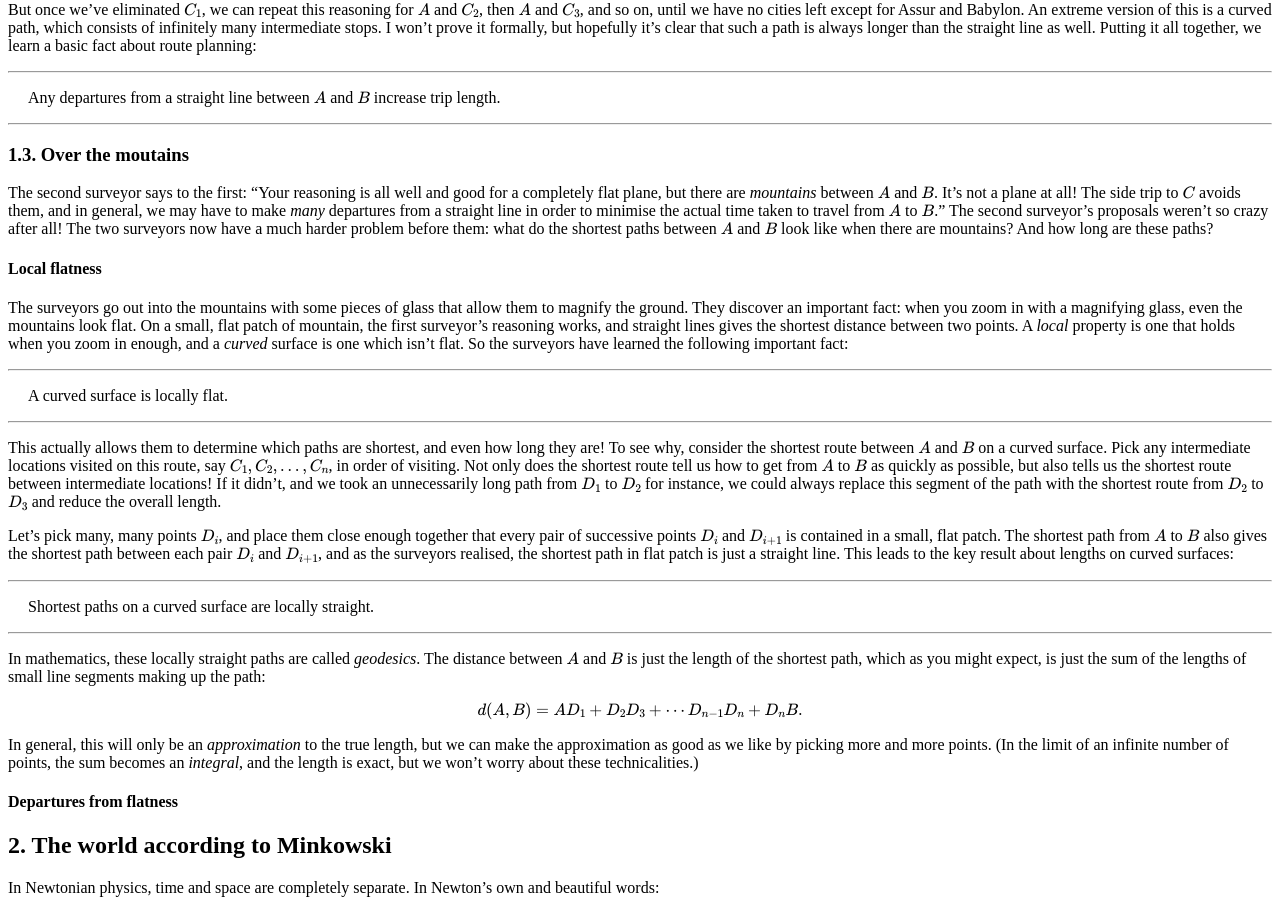
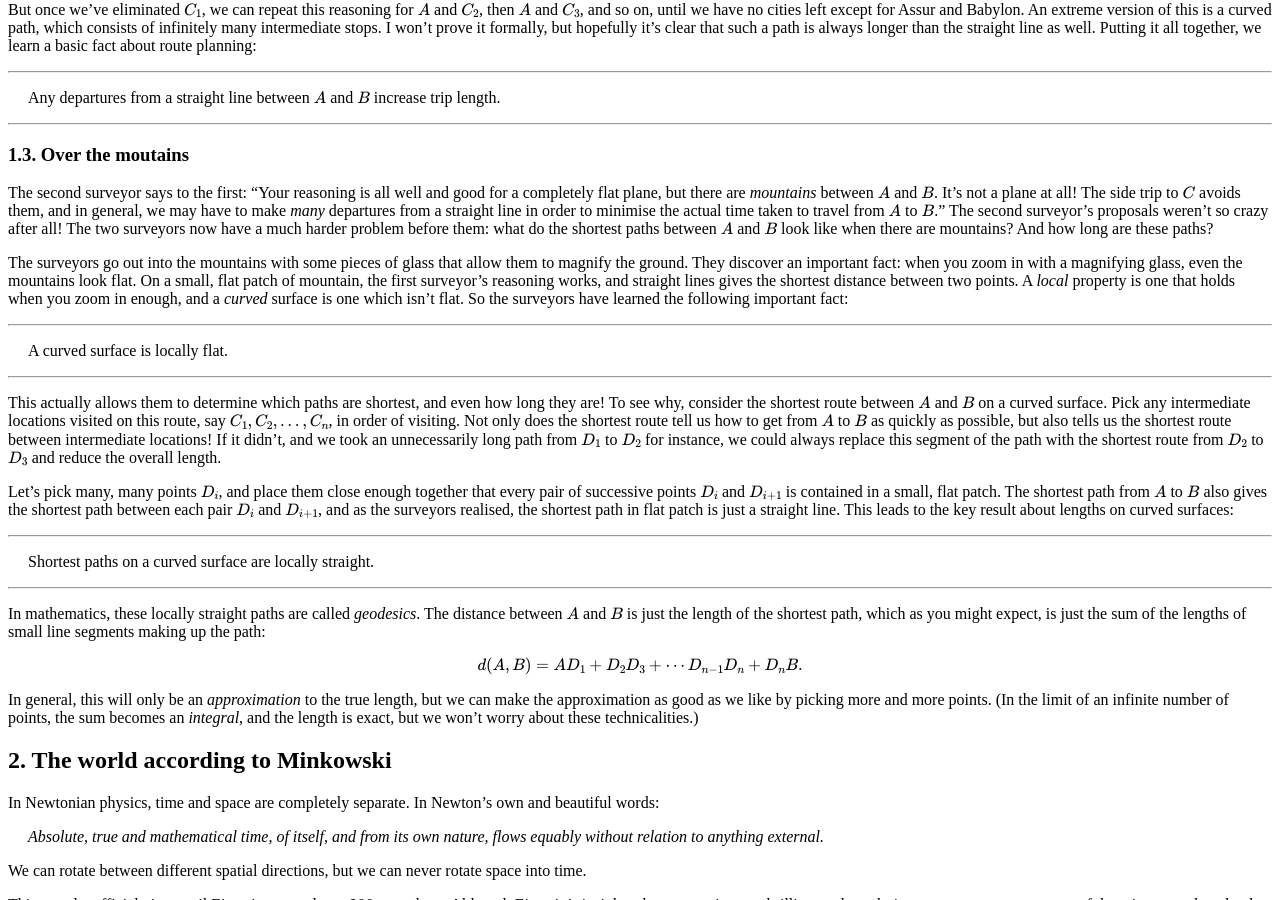
Before and after one commit to hapax/hapax.github.io, a Jekyll site: the page built from assets/maximal.md, in a window 1280 px wide and 900 px high, scrolled down 2306 px. Built offline with Jekyll 4.4.1, drawn with Linux system fonts in a browser that asks for light colours; our own code applies the rules of GitHub Pages for plain Markdown files; formulas are drawn with MathJax 3; a script that is not in the unit is left out.

Commit message:
Update maximal.md

```diff
--- a/assets/maximal.md
+++ b/assets/maximal.md
@@ -222,8 +222,6 @@ The two surveyors now have a much harder problem before them: what do the shorte
 paths between $A$ and $B$ look like when there are mountains?
 And how long are these paths?
 
-#### Local flatness
-
 The surveyors go out into the mountains with some pieces of
 glass that allow them to magnify the ground.
 They discover an important fact: when you zoom in with a magnifying
@@ -287,8 +285,6 @@ but we can make the approximation as good as we like by picking more
 and more points.
 (In the limit of an infinite number of points, the sum becomes an
 *integral*, and the length is exact, but we won't worry about these technicalities.)
-
-#### Departures from flatness
 
 ## 2. The world according to Minkowski <a id="sec-2" name="sec-2"></a>
 
```
